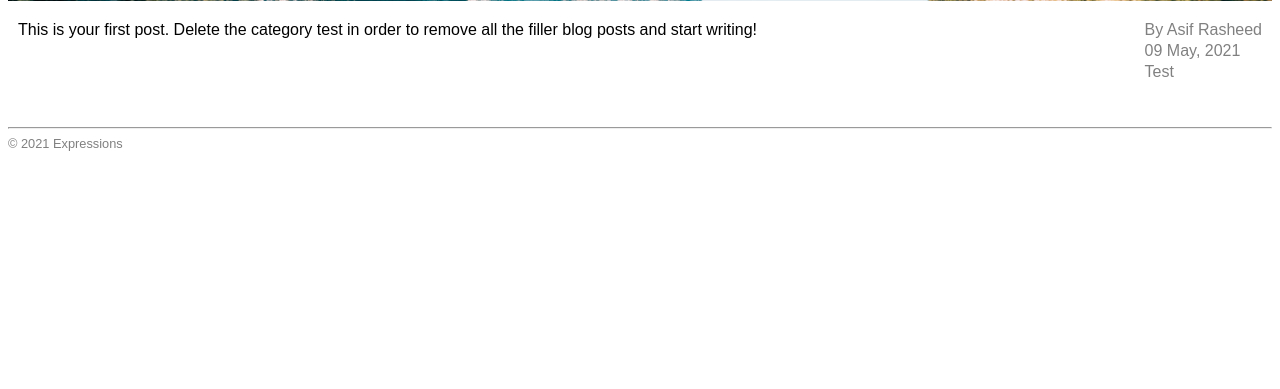
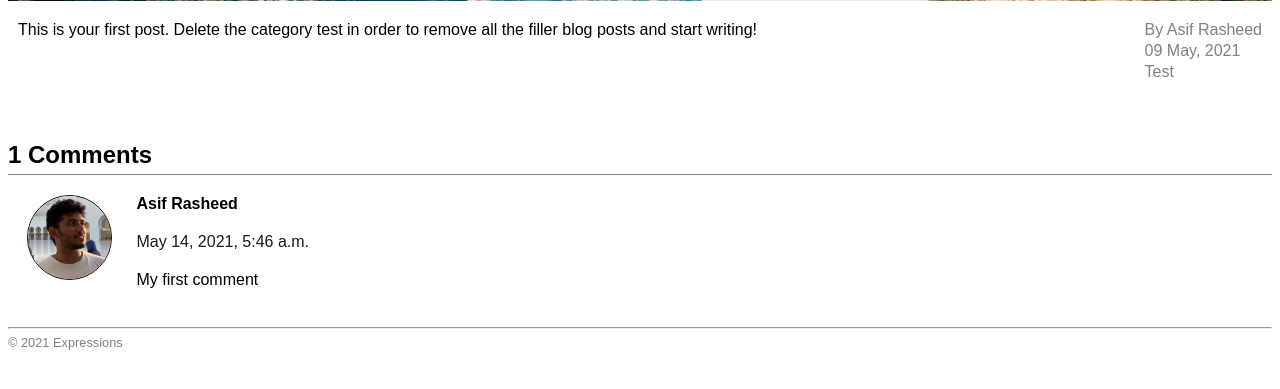
Before and after one commit to asifrasheed6/blog-cms, a Django app: page /posts/7/ in a window 1280 px wide. Shown: the part 357-746 px from the top of the page. Run offline with Django 3.2, Linux system fonts and the light colour scheme; data comes from the database, SQL or seed files in the repository; both versions use the stored data as it was after the commit.

Commit message:
Added Comments:
New Inclusions:
- The post page now shows the list of all the comments associated with the post
- If the user has logged in, the page would display a form to add new comment

Limitations:
- The comments cannot be edited to removed yet

Known Issues:
- There are no known issues so far

Signed-off-by: Asif Rasheed<asif@linuxmail.org>

```diff
--- a/CMP416Project/settings.py
+++ b/CMP416Project/settings.py
@@ -123,3 +123,5 @@ STATIC_URL = '/static/'
 parent_dir = os.path.abspath(os.path.dirname(__file__)+'/..')
 MEDIA_ROOT = os.path.join(parent_dir, 'media/')
 MEDIA_URL = '/media/'
+
+LOGIN_URL = '/admin/'
--- a/blogcms/admin.py
+++ b/blogcms/admin.py
@@ -1,5 +1,5 @@
 from django.contrib import admin
-from blogcms.models import Category, Post, Comment, View, Embed, Image
+from blogcms.models import Category, Post, Comment, View, Embed, Image, UserImage
 
 # Register your models here.
 admin.site.register(Category)
@@ -8,3 +8,4 @@ admin.site.register(Comment)
 admin.site.register(View)
 admin.site.register(Embed)
 admin.site.register(Image)
+admin.site.register(UserImage)
--- a/blogcms/models.py
+++ b/blogcms/models.py
@@ -58,3 +58,8 @@ class Image(models.Model):
     cover = models.BooleanField(default=False)
     img = models.ImageField(upload_to='uploads/', null=False)
     caption = models.CharField(max_length=100, blank=True, default='')
+
+class UserImage(models.Model):
+    user = models.ForeignKey(User, on_delete=models.CASCADE)
+    constraints = [models.UniqueConstraint(fields=['user'], name='userimage')]
+    img = models.ImageField(upload_to='uploads/', null=True)
--- a/blogcms/static/blogcms/style.css
+++ b/blogcms/static/blogcms/style.css
@@ -155,7 +155,6 @@
   }
 
   .post-author{
-      /*max-width: 10%;*/
       float: right;
       margin-right: 10px;
   }
@@ -169,3 +168,92 @@
       text-decoration: none;
       color: gray;
   }
+
+  .user-info{
+      width: 100%;
+      text-align: center;
+  }
+
+  .user-info *{
+      margin: 10px;
+  }
+
+  .user-info img{
+      display: block;
+      margin-right: auto;
+      margin-left: auto;
+      border-radius: 50%;
+      width: 10%;
+      object-fit: cover;
+  }
+
+.comment-container{
+    width: 100%;
+    overflow: hidden;
+    display: flex;
+    justify-content: flex-start;
+    padding-bottom: 20px;
+    border-bottom: 1px solid #afafaf;
+    margin-bottom: 20px;
+    padding: 0 20px 20px;
+}
+.comment-container:last-child{
+    border-bottom: 0;
+    margin-bottom: 0;
+}
+  .comment-container a{
+      text-decoration: none;
+      color: black;
+  }
+  .comment-user{
+      width: 7%;
+      display: flex;
+      justify-content: center;
+      align-items: center;
+      padding-right: 5px;
+      box-sizing: border-box;
+  }
+  .comment-container img{
+      width: 100%;
+      border-radius: 50%;
+      border: 1px black solid;
+      margin-bottom: 20px;
+  }
+  .comment-container .comment-body{
+      width: 92%;
+      padding: 0 20px;
+      box-sizing: border-box;
+  }
+  .comment-body .timestamp{
+      margin-bottom: 20px;
+      color: #1a1a1a;
+  }
+  .comment-body .user-name{
+      font-weight: bold;
+      margin-bottom: 20px;
+  }
+  .comment-body .user-name:hover{
+      cursor: pointer;
+      text-decoration: underline;
+  }
+  .comment-form{
+      margin: 10px;
+  }
+  .comment-form input{
+      padding: 10px;
+      font-size: 1rem;
+      border: 1px solid #afafaf;
+      border-radius: 5px;
+  }
+  .comment-form input[type='text']{
+      width: 20%;
+  }
+  .comment-form input[type='submit']{
+      color: #afafaf;
+      transition: color 0.2s ease-in-out, background-color 0.2s ease-in-out;
+  }
+  .comment-form input[type='submit']:hover{
+      cursor: pointer;
+      background-color: #afafaf;
+      color: white;
+  }
--- a/blogcms/templates/blogcms/post.html
+++ b/blogcms/templates/blogcms/post.html
@@ -61,6 +61,39 @@
                 {{ post.content|linebreaks }}
             </div>
         </div>
+        <h2 style="border-bottom: 1px solid gray; padding-bottom: 5px">{{ post.comment_set.count }} Comments</h2>
+        <div style="width: 100%; overflow: hidden" id="comments">
+            {% for comment in post.comment_set.all %}
+                <div class="comment-container">
+                    <div class="comment-user">
+                        {% if not comment.author.userimage_set.all %}
+                            <img src="/media/uploads/user_default.png">
+                        {% else %}
+                            {% for userimage in comment.author.userimage_set.all %}
+                                <img src="{{ userimage.img.url }}">
+                            {% endfor %}
+                        {% endif %}
+                    </div>
+                    <div class="comment-body">
+                        {% if not comment.author.first_name %}
+                            <a href="{% url 'cms:profile' comment.author.id %}"><div class="user-name">{{ comment.author.username }}</div></a>
+                        {% else %}
+                            <a href="{% url 'cms:profile' comment.author.id %}"><div class="user-name">{{ comment.author.first_name }} {{ comment.author.last_name }}</div></a>
+                        {% endif %}
+                        <div class="timestamp">{{ comment.comment_date }}</div>
+                        <div class="comment">{{ comment.comment_content }}</div>
+                    </div>
+            </div>
+            {% endfor %}
+        </div>
+        {% if request.user.is_authenticated %}
+            <form method="POST" action="{% url 'cms:comment' %}" class="comment-form">
+                {% csrf_token %}
+                <input type="text" placeholder="Leave a Comment" name="comment_content">
+                <input type="hidden" name="post_id" value="{{ post.id }}">
+                <input type="submit" value="Comment">
+            </form>
+        {% endif %}
     {% endif %}
     <footer>
         <hr>
--- a/blogcms/urls.py
+++ b/blogcms/urls.py
@@ -1,9 +1,11 @@
 from django.urls import path
 from . import views
+from django.contrib.auth.decorators import login_required
 
 app_name = 'cms'
 urlpatterns = [
     path('', views.Index.as_view(), name='index'),
     path('posts/<int:pk>/', views.PostView.as_view(), name='post'),
-    path('profile/<int:pk>/', views.Profile.as_view(), name='profile')
+    path('profile/<int:pk>/', login_required(views.Profile.as_view()), name='profile'),
+    path('comment/', views.addComment, name='comment'),
 ]
--- a/blogcms/views.py
+++ b/blogcms/views.py
@@ -1,8 +1,10 @@
 from django.views import generic
-from blogcms.models import Post
+from blogcms.models import Post, Comment
 from django.contrib.auth.models import User
+from django.http import HttpResponseRedirect
+from django.urls import reverse
+from datetime import datetime
 
-# Create your views here.
 class Index(generic.ListView):
     template_name = 'blogcms/index.html'
     context_object_name = 'post_list'
@@ -39,3 +41,13 @@ class Profile(generic.DetailView):
             }
         )
         return context
+
+def addComment(request):
+    if request.user.is_authenticated and request.POST:
+        if request.POST['comment_content'] != '':
+            comment = Comment(post=Post.objects.all().filter(pk=int(request.POST['post_id'])).first(),
+                          author=request.user, comment_date=datetime.now(),
+                          comment_content=request.POST['comment_content'])
+            comment.save()
+        return HttpResponseRedirect(request.META['HTTP_REFERER']+"#comments")
+    return HttpResponseRedirect(reverse('cms:index'))
```
Also changed, not shown: blogcms/templates/blogcms/profile.html (+10 -1 lines), blogcms/migrations/0019_userimage.py (added), blogcms/migrations/0020_auto_20210509_1802.py (added), db.sqlite3, media/uploads/100504612_2743920739070374_6528859952214179840_n.jpg (added), media/uploads/100504612_2743920739070374_6528859952214179840_n_budxKTa.jpg (added), media/uploads/user_default.png (added), 1 other file.
